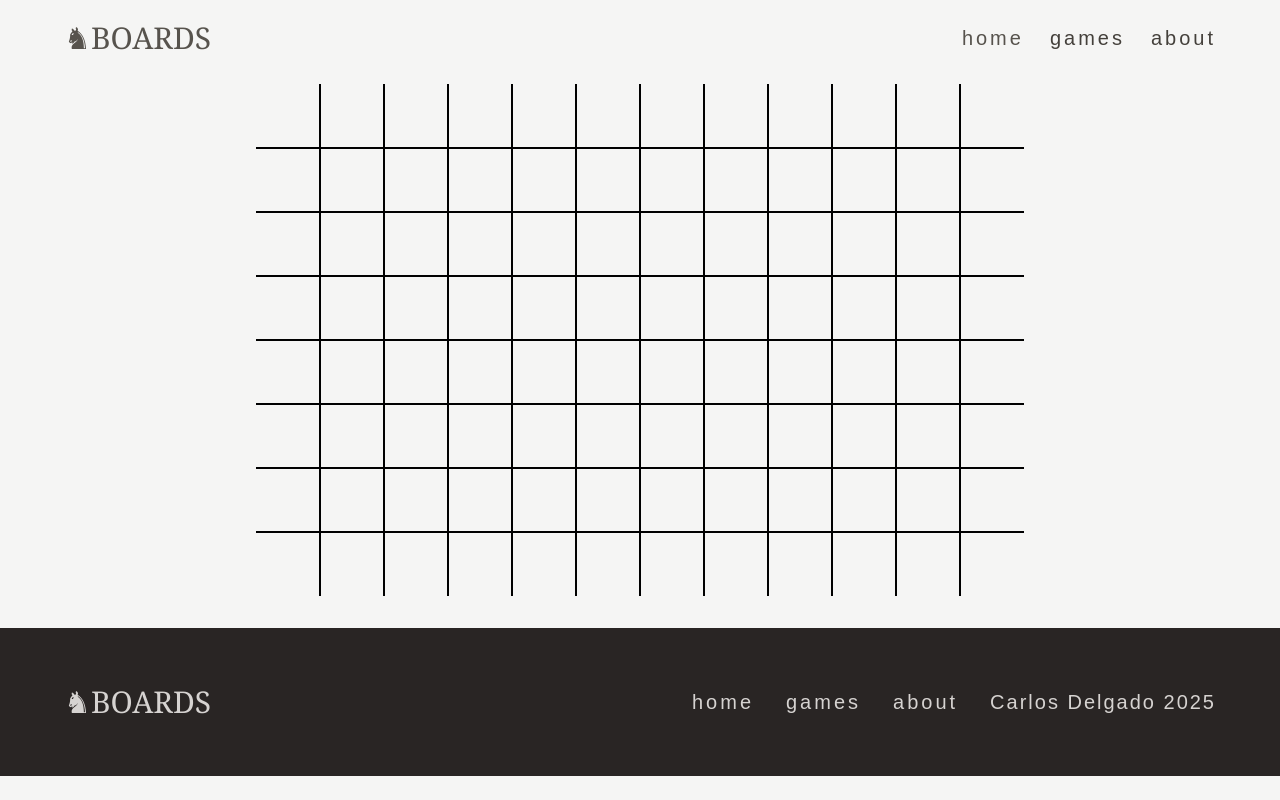
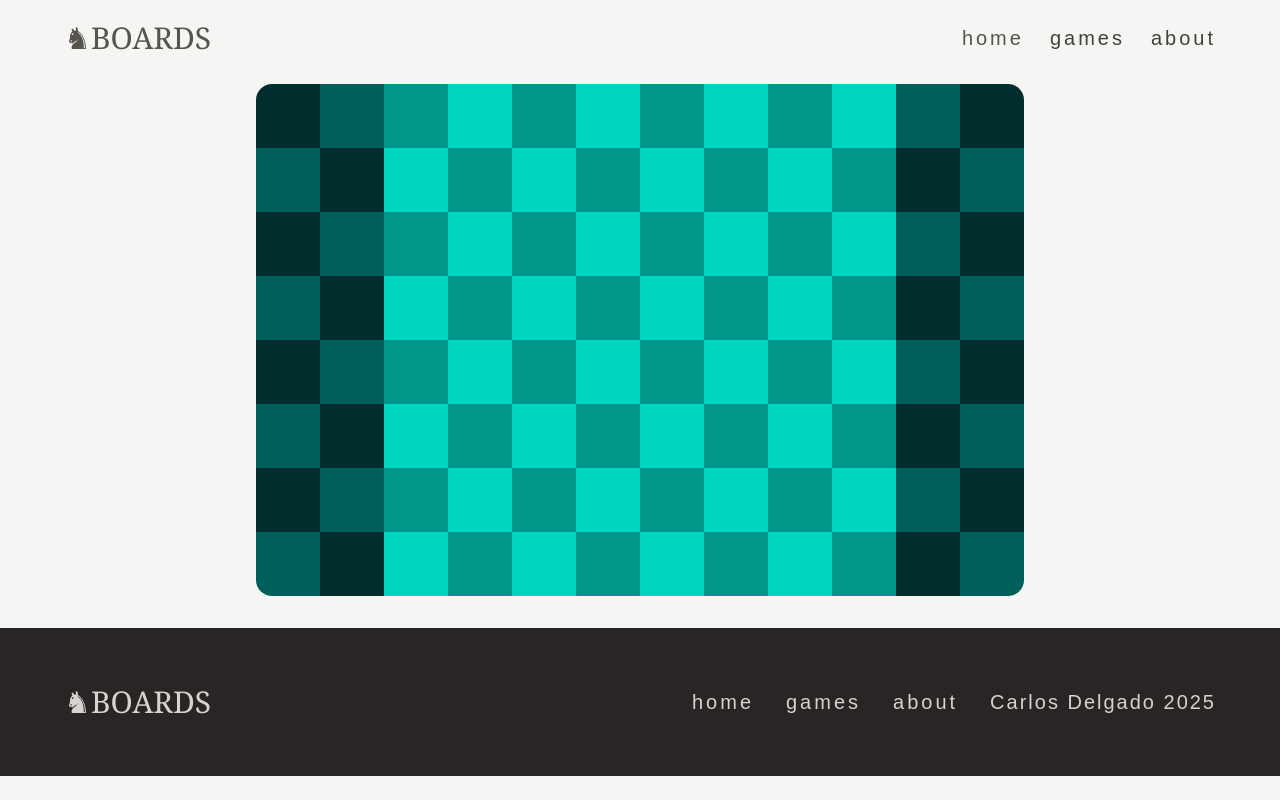
Before and after one commit to delgadociteriowa/boards-mint, a Next.js app: page /chess in a window 1280 px wide. Built offline with nearby package versions, Linux system fonts and the light colour scheme.

Commit message:
feat: setSquareColor function

```diff
--- a/src/components/Octoboard.tsx
+++ b/src/components/Octoboard.tsx
@@ -16,15 +16,42 @@ const Octoboard = () => {
       })
     );
     return grid;
-  });
-  // add grid ids  bg-teal-950 hover:bg-teal-900  bg-teal-800 hover:bg-teal-700
+    }
+  );
+
+  const squareBaseStyle = 'aspect-square min-w-6 min-h-6 flex items-center justify-center';
+
+  const colorDiscard = `bg-teal-800 hover:bg-teal-700`;
+  const colorDiscardDark = `bg-teal-950 hover:bg-teal-900`;
+  const colorSquare = `bg-teal-400 hover:bg-teal-300`;
+  const colorSquareDark = `bg-teal-600 hover:bg-teal-500`;
+
+  const setSquareColor = (row: number, col: number) :string => {
+    let color :string = '';
+    if (row === 0 || row === 11) {
+      color = col % 2 === 0 ? colorDiscardDark : colorDiscard;
+    }
+    if (row === 1 || row === 10) {
+      color = col % 2 === 0 ? colorDiscard : colorDiscardDark;
+    }
+    if (row >= 2 && row <= 9) {
+      if (row % 2 === 0) {
+        color = col % 2 === 0 ? colorSquareDark : colorSquare;
+      } else {
+        color = col % 2 === 0 ? colorSquare : colorSquareDark;
+      }
+    }
+    return color
+  }
+
   return (
     <main className="w-[100%] md:w-[80%] my-0 mx-auto">
       <div className="grid w-[90%] rounded-2xl board-areas overflow-hidden mt-2 mb-8 mx-auto landscape:w-[75%]">
       {chessGrid.map((row, rowIndex) => (
-        row.map((cellContent, colIndex) => (
-          <div key={cellContent?.id} className={`${cellContent?.id} aspect-square min-w-6 min-h-6 flex items-center justify-center outline-1`}></div>
-        ))
+        row.map((cellContent, colIndex) =>{
+          let color = setSquareColor(rowIndex, colIndex);
+          return (<div key={cellContent?.id} className={`${cellContent?.id} ${color} ${squareBaseStyle}`}></div>)
+        })
       ))}
       </div>
     </main>
```
Lines whose indentation alone changed are shown as unchanged.
